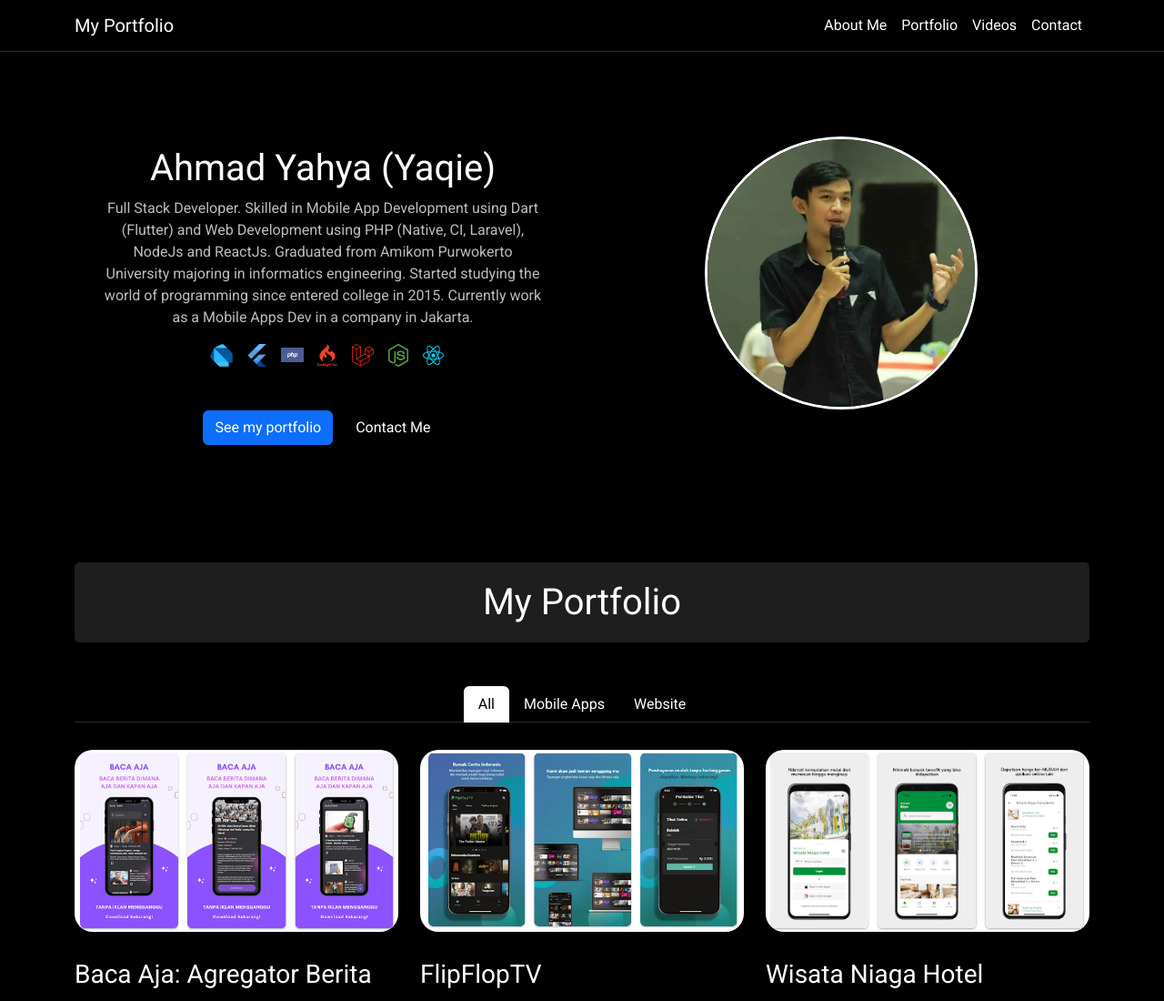
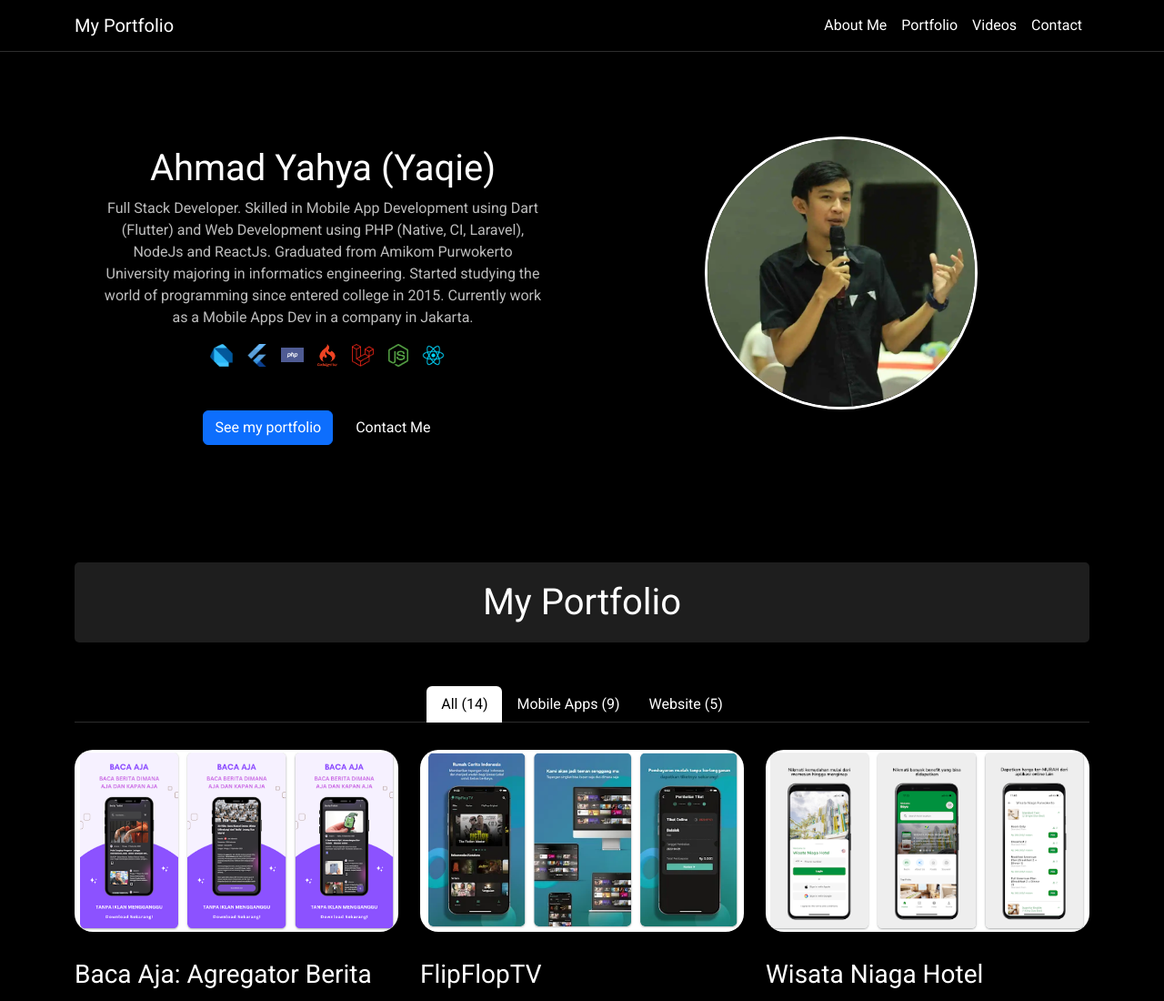
Before and after one commit to yaqie/yaqie.github.io, a plain HTML site: page index.html in a window 1280 px wide. Shown: the top 1100 px of the page at 91% size. Drawn offline with nearby package versions, Linux system fonts and the light colour scheme.

Commit message:
add counter category

```diff
--- a/index.html
+++ b/index.html
@@ -168,7 +168,7 @@
       <ul class="nav nav-tabs justify-content-center" id="myTab" role="tablist">
         <li class="nav-item" role="presentation">
           <button
-            class="nav-link active"
+            class="nav-link active count-all"
             id="all-tab"
             data-bs-toggle="tab"
             data-bs-target="#all"
@@ -183,7 +183,7 @@
         </li>
         <li class="nav-item" role="presentation">
           <button
-            class="nav-link"
+            class="nav-link count-mobile"
             id="mobile-tab"
             data-bs-toggle="tab"
             data-bs-target="#mobile"
@@ -198,7 +198,7 @@
         </li>
         <li class="nav-item" role="presentation">
           <button
-            class="nav-link"
+            class="nav-link count-website"
             id="website-tab"
             data-bs-toggle="tab"
             data-bs-target="#website"
@@ -387,6 +387,11 @@
         type: "GET",
         url: "./data/portfolio.json",
         success: function (response) {
+          $(".count-all").append(
+            `(${response.data.mobile.length + response.data.web.length})`
+          );
+          $(".count-mobile").append(`(${response.data.mobile.length})`);
+          $(".count-website").append(`(${response.data.web.length})`);
           for (let i = 0; i < response.data.mobile.length; i++) {
             const element = response.data.mobile[i];
             $(".mobile-data").append(`
```
